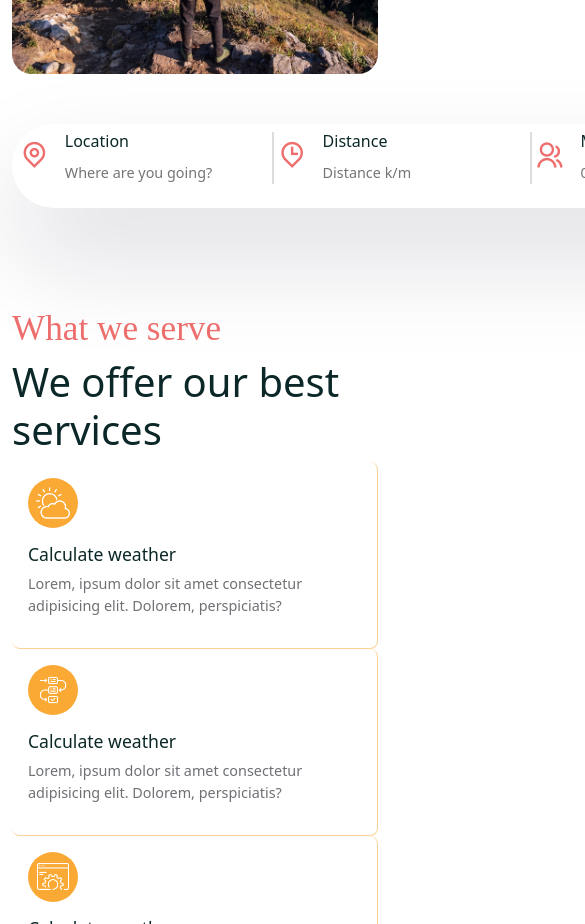
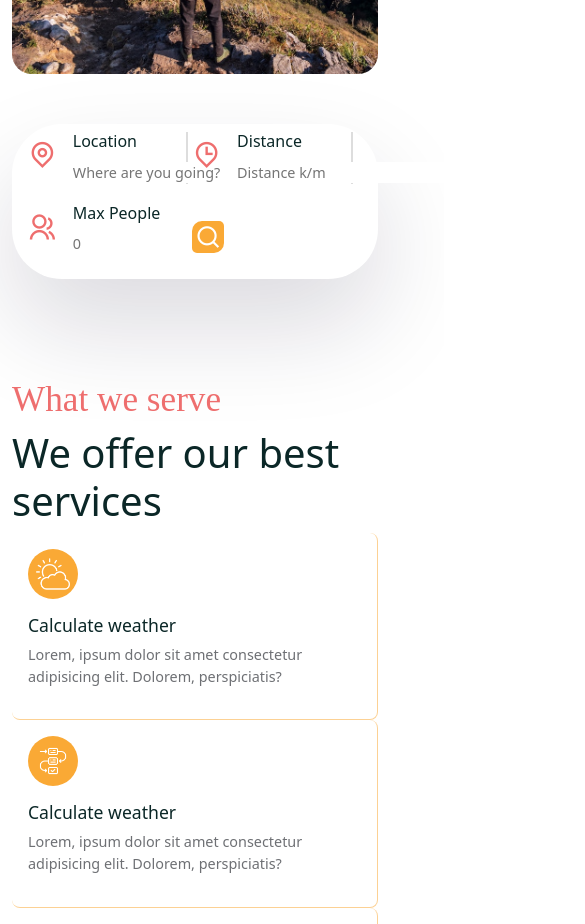
Before and after one commit to NizamSadaf/travelBooking, a React (Create React App) app in the folder client/: page /home in a window 390 px wide. Shown: the part 2260-3184 px from the top of the page, 585 px wide, since content can reach past the window. Built offline with nearby package versions, Linux system fonts and the light colour scheme; no server answers; a web font is replaced by a local one.

Commit message:
Update search-bar.css

```diff
--- a/client/src/shared/search-bar.css
+++ b/client/src/shared/search-bar.css
@@ -1,26 +1,26 @@
-.search__bar{
-    padding: 0.5rem 0.5rem;
+.search__bar {
+    padding: 0.5rem 1rem;
     border-radius: 50px;
-    box-shadow: rgba(17,12,46,0.15) 0px 48px 100px 0px;
+    box-shadow: rgba(17, 12, 46, 0.15) 0px 48px 100px 0px;
     width: max-content;
     margin-top: 50px;
 }
-.form__group span{
+.form__group span {
     font-size: 1.8rem;
     color: #ee6e6e;
 }
-.form__group input{
+.form__group input {
     border: none;
     font-size: 0.9rem;
     color: var(--heading-color);
 }
-.form__group input:focus{
+.form__group input:focus {
     outline: none;
 }
-.form__group-fast{
+.form__group-fast {
     border-right: 2px solid #ddd;
 }
-.search__icon i{
+.search__icon i {
     font-size: 1.6rem;
     padding: 0.2rem;
     background: var(--secondary-color);
@@ -28,3 +28,16 @@
     border-radius: 10px 5px 10px 5px;
     cursor: pointer;
 }
+@media only screen and (max-width:992px) {
+    .search__bar {
+        width: 100%;
+    }
+
+    .search__bar form {
+        flex-wrap: wrap;
+    }
+
+    .search__bar form .form__group {
+        width: 48%;
+    }
+}
```
